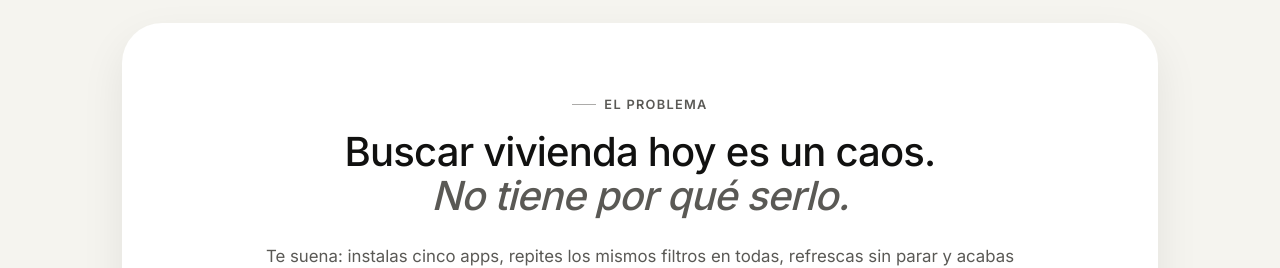
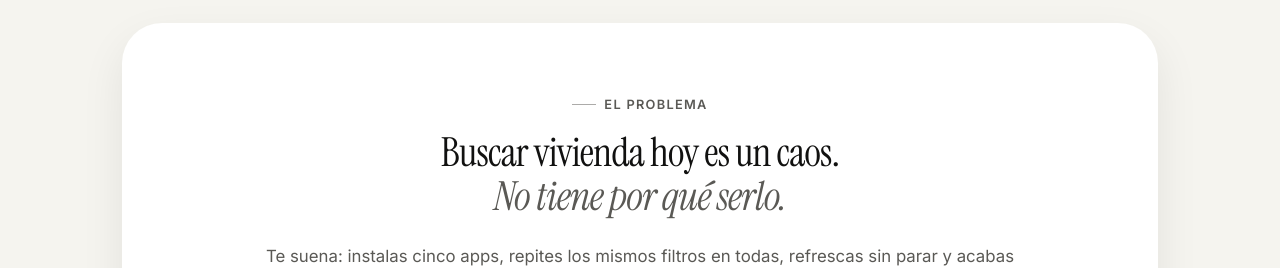
Before and after one commit to AlejandroMI/fyn, a Next.js app: page / in a window 1280 px wide. Shown: the part 1120-1388 px from the top of the page. Built offline with nearby package versions, Linux system fonts and the light colour scheme.

Commit message:
Restore serif heading style in statement sections

```diff
--- a/src/styles/globals.css
+++ b/src/styles/globals.css
@@ -385,7 +385,7 @@ section {
 }
 
 .statement-box h2 {
-  font-family: var(--font-sans);
+  font-family: var(--font-serif);
   font-weight: 500;
   letter-spacing: -0.02em;
   font-size: clamp(2rem, 3.5vw, 2.5rem);
```
